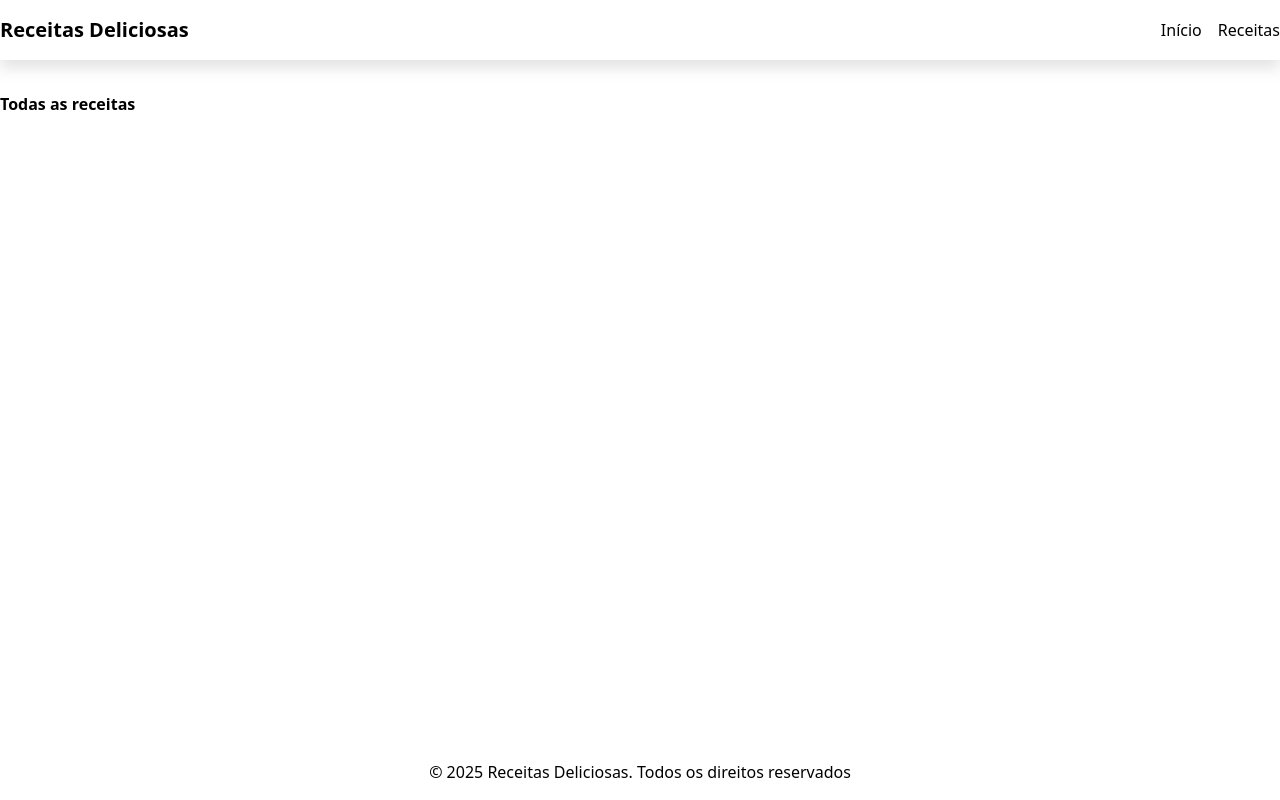
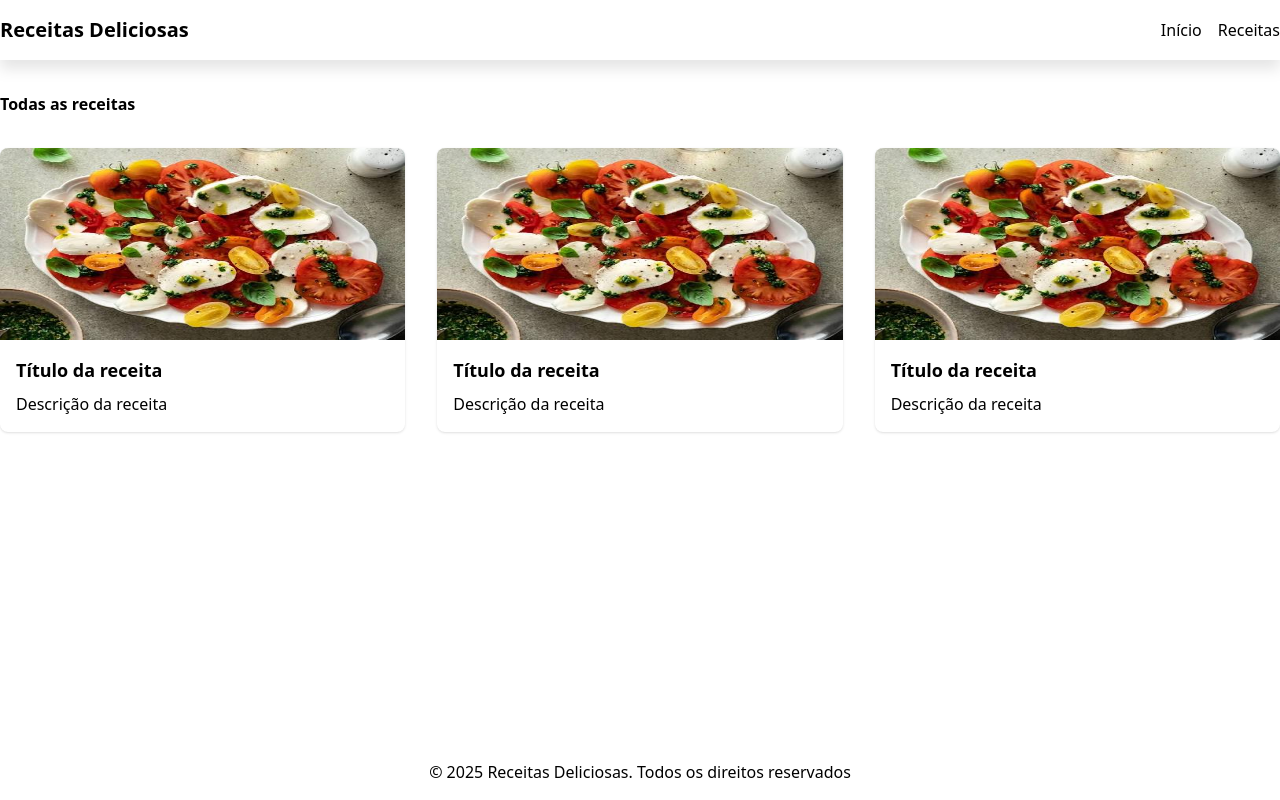
Before and after one commit to lumaiasl/pagina-receita, a Next.js app: page /receitas in a window 1280 px wide. Built offline with nearby package versions, Linux system fonts and the light colour scheme.

Commit message:
feat: card de receita

```diff
--- a/src/app/receitas/page.tsx
+++ b/src/app/receitas/page.tsx
@@ -1,10 +1,15 @@
+import RecipeCard from "@/components/RecipeCards"
+import { recipes } from "@/lib/data"
+
 export default function ReceitasPage(){
     return (
-        <main className="grow py-8">
+        <main className="grow py-8 bg-white text-black">
             <div className="container mx-auto">
                 <h1 className="texst-3xl font-bold">Todas as receitas</h1>
-                <div>
-
+                <div className="mt-8 grid grid-cols-3 gap-8">
+                    {recipes.map((recipe) =>
+                        <RecipeCard />
+                    )}
                 </div>
             </div>
         </main>
--- /dev/null
+++ b/src/components/RecipeCards/index.tsx
@@ -0,0 +1,23 @@
+import Link from "next/link"
+import Image from "next/image"
+
+export default function RecipeCard(){
+    return (
+    <Link href="">
+        <div className="border-slate-200 rounded-lg overflow-hidden shadow-sm hover:shadow-md transition-all">
+            <div className="relative h-48 w-full">
+            <Image
+                src="/receitas/salada-caprese.png"
+                alt="Titulo da receita"
+                fill
+            />
+            </div>
+
+            <div className="flex flex-col p-4 gap-2">
+                <h3 className="text-lg font-bold">Título da receita</h3>
+                <p>Descrição da receita</p>
+            </div>
+        </div>
+    </Link>
+    )
+}
```
